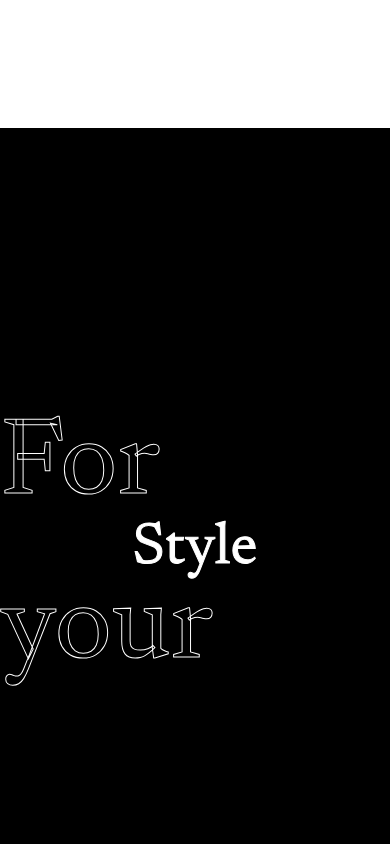
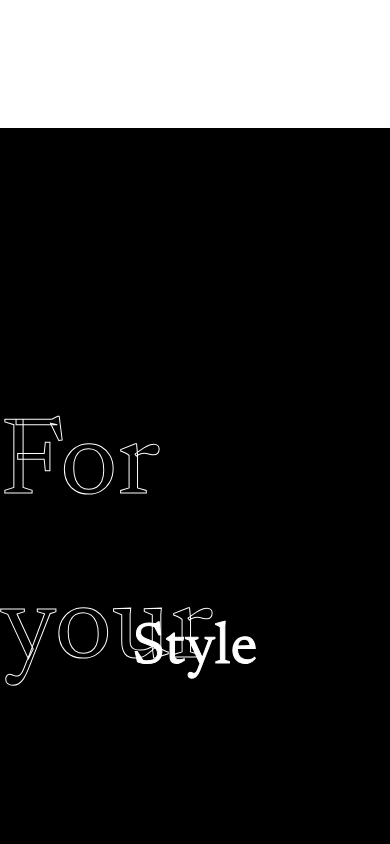
Before and after one commit to MerrillAchigan/merco-clone, a React (Vite) app: page / in a window 390 px wide. Shown: the part 2140-2984 px from the top of the page. Built offline with nearby package versions, Linux system fonts and the light colour scheme.

Commit message:
style over

```diff
--- a/src/components/Cards.jsx
+++ b/src/components/Cards.jsx
@@ -22,7 +22,9 @@ const Cards = () => {
     }
   ];
   return (
-    <div>Cards</div>
+    <section>
+
+    </section>
   )
 }
 
--- a/src/components/Hero.jsx
+++ b/src/components/Hero.jsx
@@ -100,7 +100,7 @@ const Hero = () => {
 
   return (
     <section ref={containerRef} className="mt-10 w-full h-[calc(100vh-60px)] relative flex justify-center items-center">
-      <div className="lg:w-11/12 sm:w-full sm:object-fill sm:h-100vh text-center relative"
+      <div className="lg:w-10/12 sm:w-full sm:object-fill sm:h-100vh text-center relative"
       onMouseEnter={() => setShowCursor(true)}
       onMouseLeave={() => setShowCursor(false)}
       onMouseMove={handleMouse}
--- a/src/components/Style.jsx
+++ b/src/components/Style.jsx
@@ -1,4 +1,4 @@
-import React, { useRef, useState, useEffect } from 'react';
+import React, { useRef, useEffect, useState } from 'react';
 import { useGSAP } from '@gsap/react';
 import gsap from 'gsap';
 import { ScrollTrigger } from 'gsap/ScrollTrigger';
@@ -8,12 +8,13 @@ gsap.registerPlugin(ScrollTrigger);
 
 const Style = () => {
   const containerRef = useRef();
+  const introRef = useRef();
   const styleTextRef = useRef();
-  const wrapperRef = useRef();
   const videoRef = useRef();
-  const introRef = useRef();
 
-  const [isPlaying, setIsPlaying] = useState(false);
+  const [showCursor, setShowCursor] = useState(false);
+  const [cursorPosition, setCursorPosition] = useState({ x: 0, y: 0 });
+  const [isPlaying, setIsPlaying] = useState(false); // Added missing state
 
   useEffect(() => {
     if (videoRef.current) {
@@ -32,86 +33,147 @@ const Style = () => {
       },
     });
 
-    // Scale intro text
-    tl.to(introRef.current, {
-      scale: 2,
-      ease: 'power2.inOut',
-    });
+    // Intro outline text "For your"
+    tl.fromTo(
+      introRef.current,
+      { scale: 1 },
+      { scale: 2, duration: 1, ease: 'power3.inOut' },
+      0
+    );
 
-    // Fade out and scale up "Style" text
-    tl.to(styleTextRef.current, {
+    // Slide + scale in "Style"
+    tl.fromTo(
+      styleTextRef.current,
+      {
+        y: 100,
+        scale: 1,
+      },
+      {
+        y: 0,
+        opacity: 1,
         scale: 6,
+        duration: 1.2,
+        ease: 'power3.out',
+      },
+      0.5
+    );
+
+    // Fade in video and fade out "Style"
+    tl.to(
+      styleTextRef.current,
+      {
         opacity: 0,
-      y: -40,
-      ease: 'power2.inOut',
-    }, '<'); // sync with previous
+        duration: 1,
+        ease: 'power3.inOut',
+      },
+      1.5
+    );
 
-    // Bring in the video full screen
     tl.fromTo(
       videoRef.current,
       {
-        scale: 1.2,
         opacity: 0,
       },
       {
-        scale: 1,
         opacity: 1,
+        scale: 1.3,
+        duration: 1.3,
         ease: 'power2.inOut',
         onStart: () => {
           videoRef.current.play();
+          setIsPlaying(true); // Update state when video starts
         },
       },
-      '<+0.2' // slight delay for smoothness
+      1.6
     );
   }, []);
 
+  const toggleVideo = () => {
+    if (!videoRef.current) return;
+
+    if (videoRef.current.paused) {
+      videoRef.current.play();
+      setIsPlaying(true);
+    } else {
+      videoRef.current.pause();
+      setIsPlaying(false);
+    }
+  };
+
+  const handleMouseMove = (e) => {
+    setCursorPosition({ x: e.clientX, y: e.clientY });
+  };
+
+  const handleMouseEnter = () => {
+    setShowCursor(true);
+  };
+
+  const handleMouseLeave = () => {
+    setShowCursor(false);
+  };
+
+  const handleMouse = (e) => {
+    setCursorPosition({x: e.clientX, y: e.clientY })
+  }
 
   return (
     <section
       ref={containerRef}
-      className="relative h-[100vh] w-full bg-black overflow-hidden flex justify-center items-center"
+      className="relative h-full w-full bg-black overflow-hidden"
     >
-      {/* Background outline text */}
+      <div className="sticky top-0 h-screen flex justify-center items-center">
+        {/* Outline text */}
         <h1
           ref={introRef}
           className="absolute text-[28vw] text-transparent z-10 pointer-events-none"
-        style={{
-          WebkitTextStroke: '1px white',
-        }}
+          style={{ WebkitTextStroke: '1px white' }}
         >
           For your
         </h1>
 
-      {/* Style text and video */}
-      <div
-        ref={wrapperRef}
-        className="relative z-20 w-fit h-fit flex justify-center items-center"
-      >
+        {/* Style text */}
         <div
           ref={styleTextRef}
-          className="absolute text-[15vw] text-white leading-none pointer-events-none"
-          style={{
-            WebkitTextStroke: '1px white',
-          }}
+          className="absolute text-[15vw] text-white leading-none z-20"
+          style={{ WebkitTextStroke: '1px white' }}
         >
           Style
         </div>
 
-        {/* Fullscreen video appears */}
+        {/* Video fade-in */}
         <video
           ref={videoRef}
           src={faktur}
           muted
+          playsInline
           autoPlay
-          loop
-          playsInline
-          className="fixed top-0 left-0 w-full h-full object-cover z-40"
+          className="fixed top-0 left-0 w-full h-full object-cover z-20 opacity-0 pointer-events-auto"
+          onClick={toggleVideo}
+          onMouseEnter={() => setShowCursor(true)}
+          onMouseLeave={() => setShowCursor(false)}
+          onMouseMove={handleMouse}
         />
 
+        {/* Custom cursor */}
+        {showCursor && (
+          <div
+            className="fixed z-10 text-white flex items-center justify-center pointer-events-none transition-transform duration-150 ease-in-out"
+            style={{
+              top: cursorPosition.y,
+              left: cursorPosition.x,
+              transform: 'translate(-50%, -50%)',
+              width: '80px',
+              height: '80px',
+              borderRadius: '100%',
+              backgroundColor: 'rgba(255, 255, 255, 0.2)',
+              backdropFilter: 'blur(4px)',
+              fontSize: '24px',
+            }}
+          >
+            {isPlaying ? '❚❚' : '▶'}
           </div>
-
-      {/*Now the cards */}
-
+        )}
+      </div>
     </section>
   );
 };
```
Lines whose indentation alone changed are shown as unchanged.
